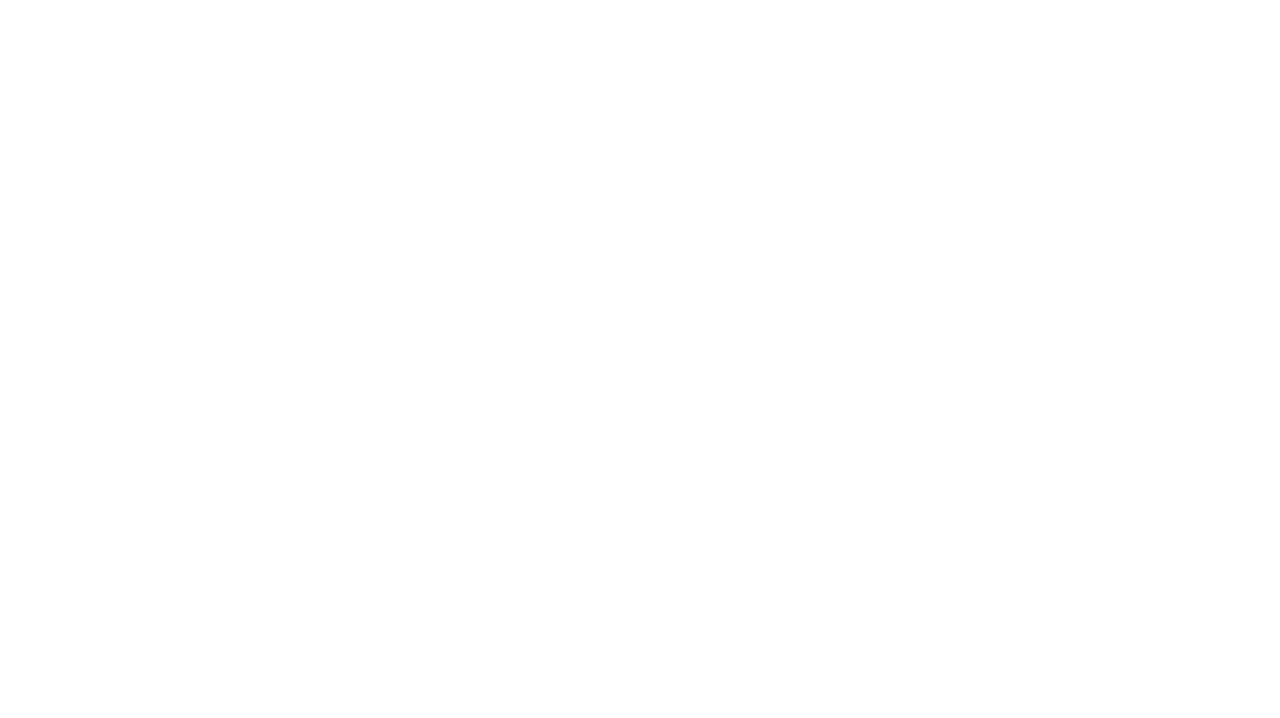
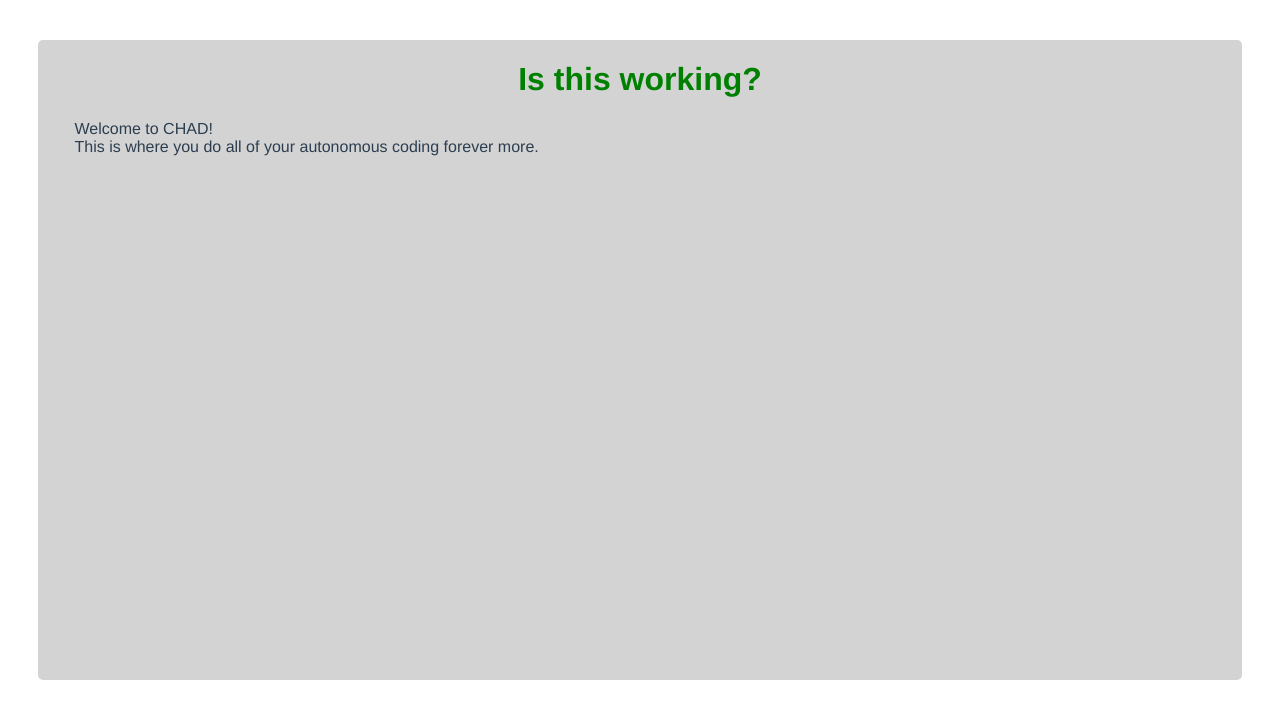
Before and after one commit to ThunderPengwins/CHAD, a Vue app: page / in a window 1280 px wide. Shown: the top 718 px of the page. Built offline with nearby package versions, Linux system fonts and the light colour scheme.

Commit message:
Start main Intro Page

```diff
--- a/src/App.vue
+++ b/src/App.vue
@@ -1,5 +1,11 @@
 <template>
   <div id="app">
+    <div class="bkgd">
+      <h1 id="title">Is this working?</h1>
+      <p class ="words">
+        Welcome to CHAD!<br/>This is where you do all of your autonomous coding forever more.
+      </p>
+    </div>
   </div>
 </template>
 
@@ -22,4 +28,23 @@ export default {
   color: #2c3e50;
   margin-top: 60px;
 }
+
+#title{
+  color: green;
+}
+
+.bkgd{
+  top: 5%;
+  bottom: 15%;
+  left: 3%;
+  right: 3%;
+  position: absolute;
+  border-radius: 5px;
+  background-color: lightgrey;
+}
+
+.words{
+  text-align: left;
+  margin-left: 3%;
+}
 </style>
```
Also changed, not shown: 2 other files (tests, documents, lock files or other folders).
